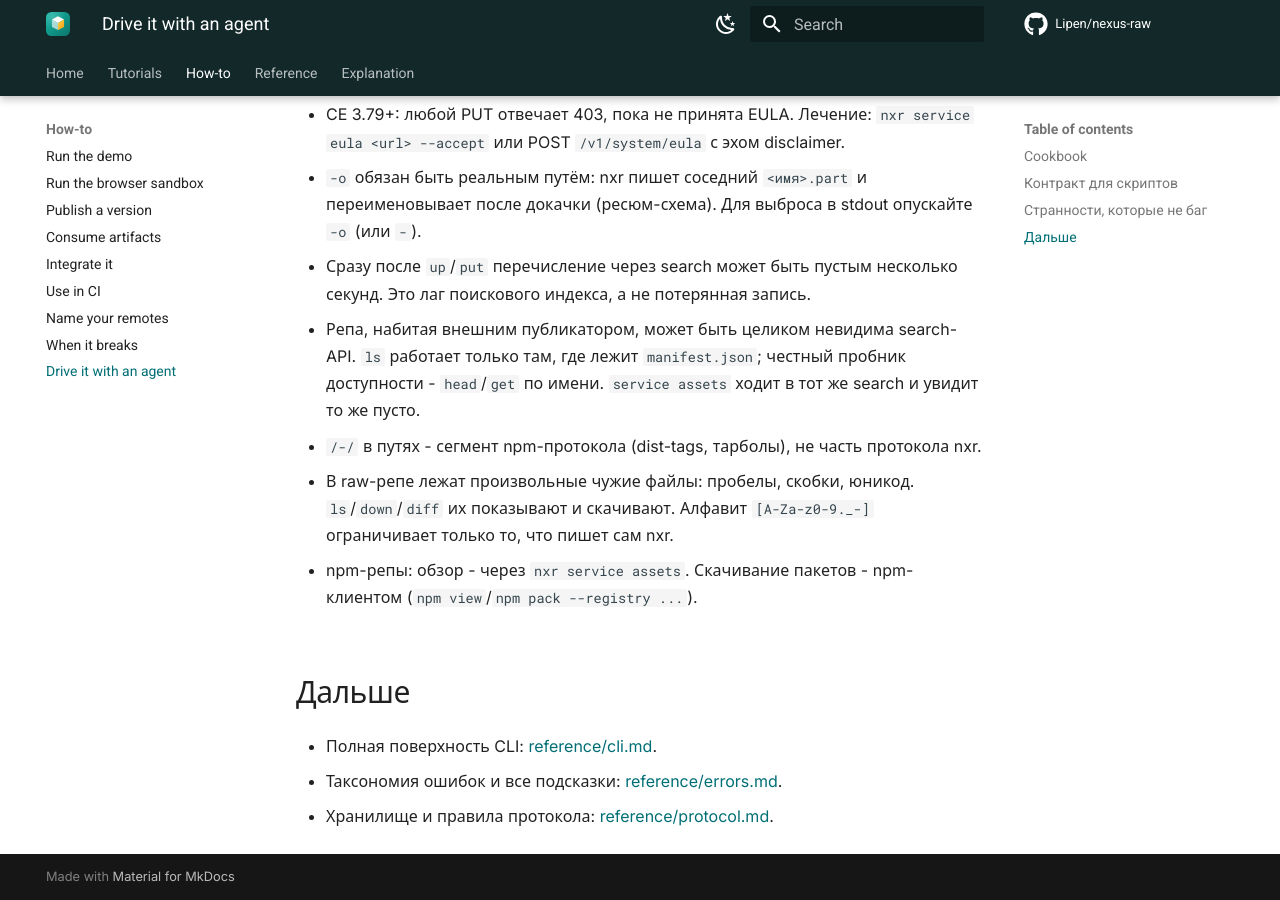
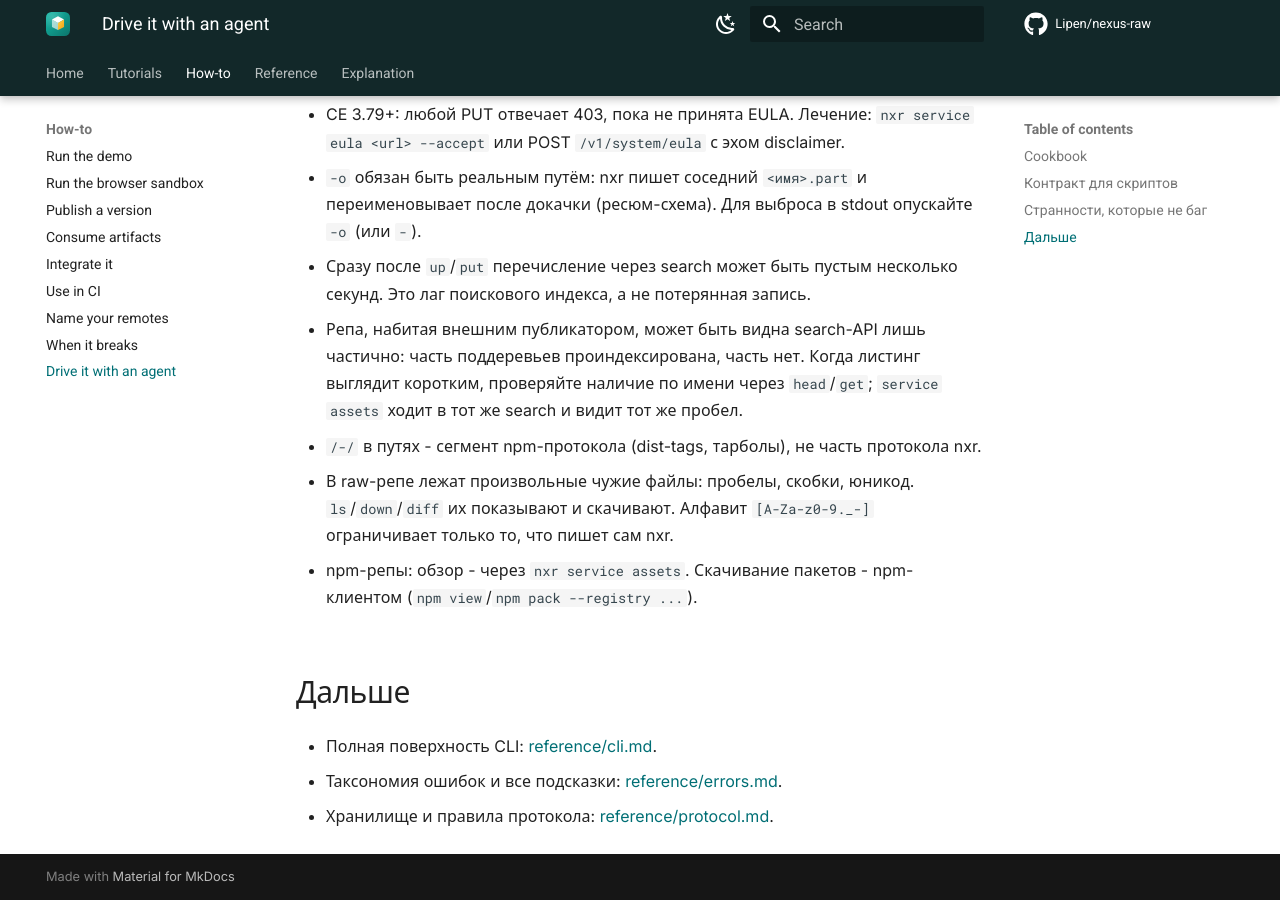
Before and after one commit to Lipen/nexus-raw, an MkDocs documentation site: the page built from docs/how-to/agents.md, in a window 1280 px wide and 900 px high, scrolled down 2323 px. Built offline with MkDocs 1.6.1 and Material for MkDocs 9.7.7, drawn with Linux system fonts in a browser that asks for light colours; comment, search, counter and statistics services are not loaded.

Commit message:
docs: the search-visibility quirk says partial, not total

```diff
--- a/docs/how-to/agents.md
+++ b/docs/how-to/agents.md
@@ -55,9 +55,8 @@
   Для выброса в stdout опускайте `-o` (или `-`).
 - Сразу после `up`/`put` перечисление через search может быть пустым несколько секунд.
   Это лаг поискового индекса, а не потерянная запись.
-- Репа, набитая внешним публикатором, может быть целиком невидима search-API.
-  `ls` работает только там, где лежит `manifest.json`; честный пробник доступности - `head`/`get` по имени.
-  `service assets` ходит в тот же search и увидит то же пусто.
+- Репа, набитая внешним публикатором, может быть видна search-API лишь частично: часть поддеревьев проиндексирована, часть нет.
+  Когда листинг выглядит коротким, проверяйте наличие по имени через `head`/`get`; `service assets` ходит в тот же search и видит тот же пробел.
 - `/-/` в путях - сегмент npm-протокола (dist-tags, тарболы), не часть протокола nxr.
 - В raw-репе лежат произвольные чужие файлы: пробелы, скобки, юникод.
   `ls`/`down`/`diff` их показывают и скачивают.
--- a/docs/llms.txt
+++ b/docs/llms.txt
@@ -48,8 +48,8 @@ Quirks that are not bugs:
 - CE 3.79+: every PUT answers 403 until the EULA is accepted.
 - Right after `up`/`put` the search index lags for a few seconds.
   An empty listing is not a lost write.
-- A repository filled by an external publisher may be invisible to the search API entirely.
-  `ls` then works only where a `manifest.json` lies; the honest availability probe is `head`/`get` by name, and `service assets` asks the same search that sees nothing.
+- A repository filled by an external publisher may be only partially visible to the search API: some subtrees are indexed, others are not.
+  When a listing looks short, probe availability by name with `head`/`get`; `service assets` asks the same search and sees the same gap.
 - `/-/` in paths is the npm-protocol segment, not part of the nxr protocol.
 - A raw repository holds arbitrary foreign names (spaces, parens, unicode).
   `ls`/`down`/`diff` tolerate them.
```
